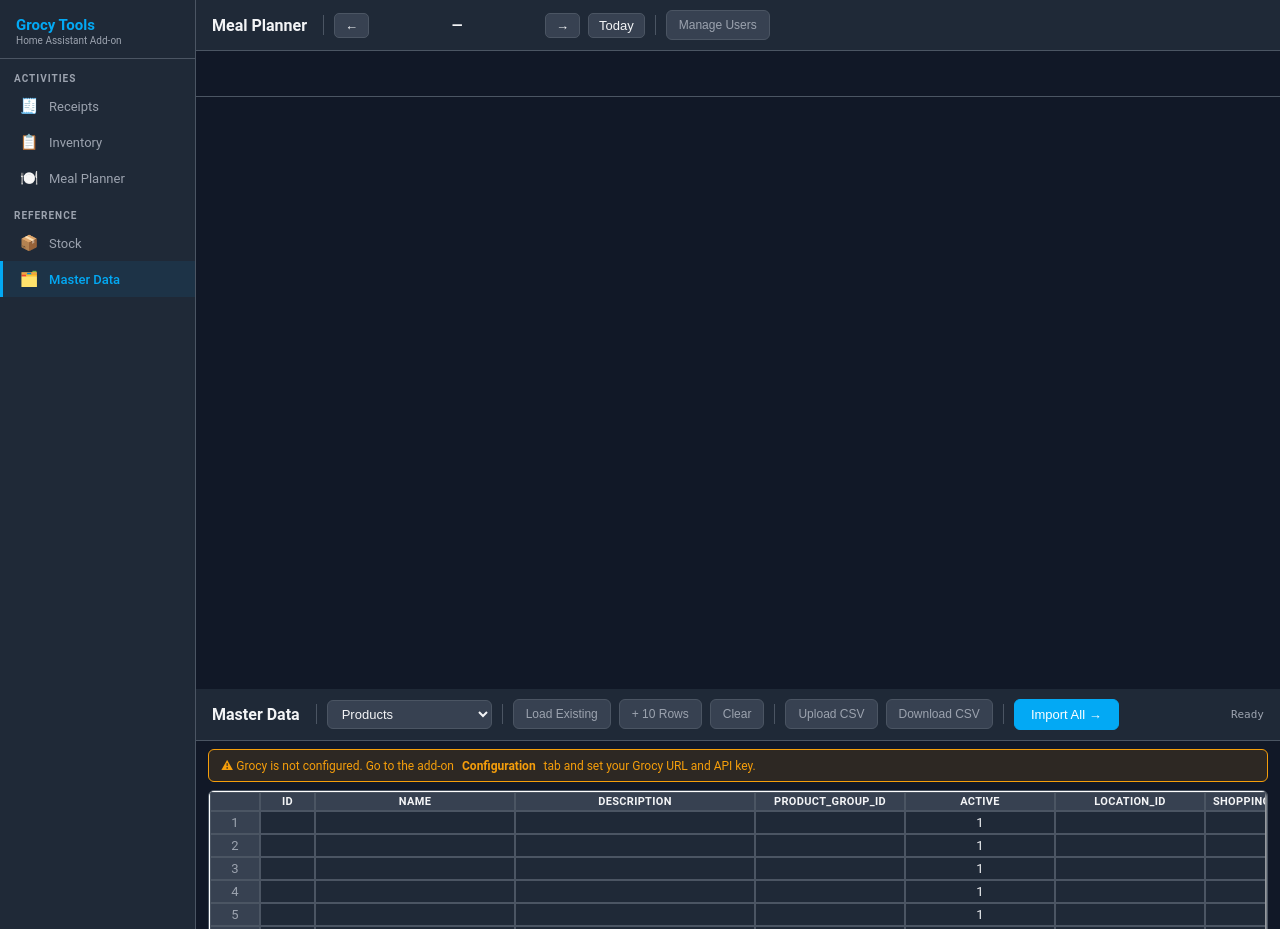
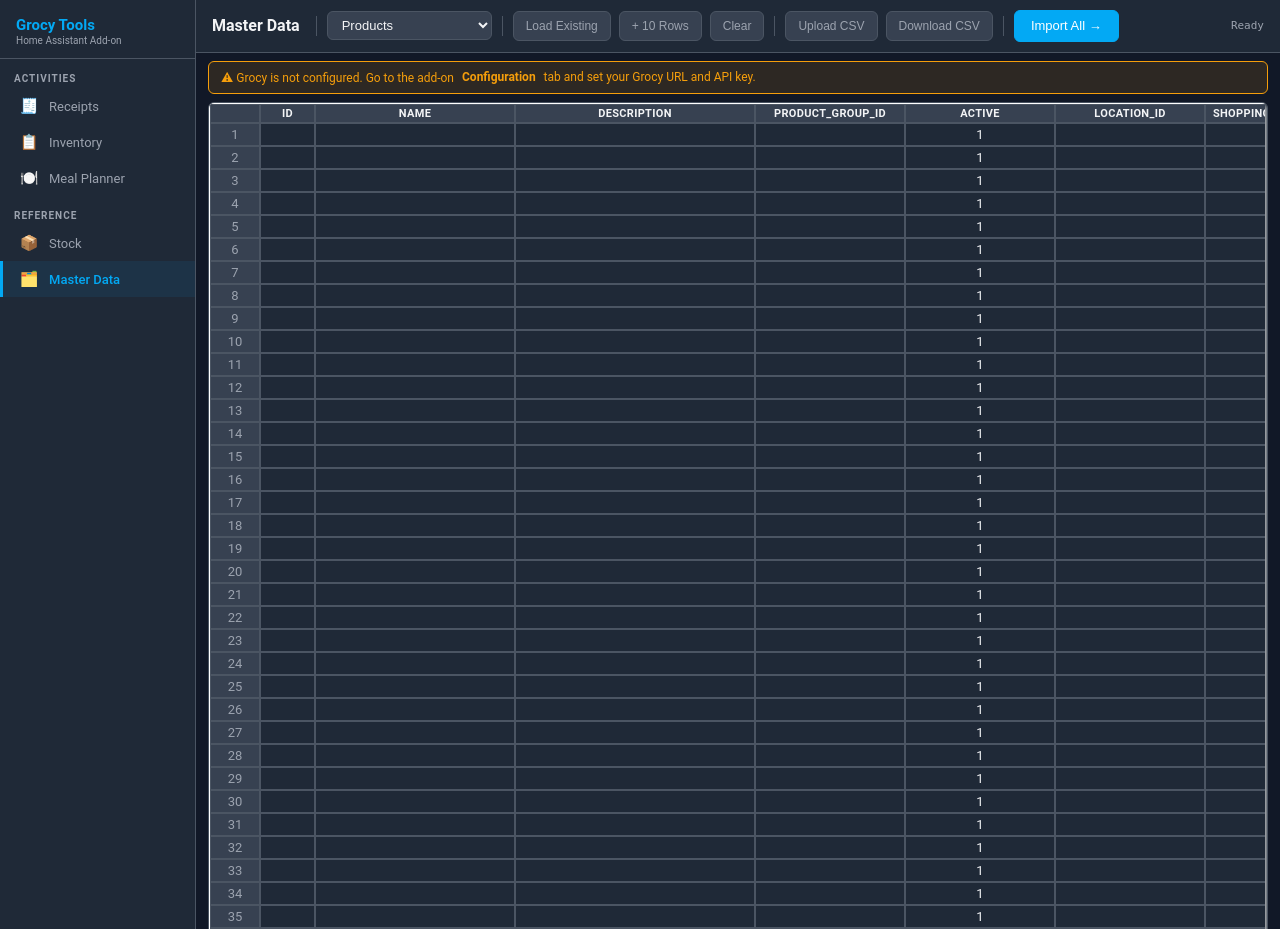
Before and after one commit to erikbfriedman/Grocy-Import, a Flask app: page / in a window 1280 px wide. Shown: the top 929 px of the page. Run offline with Flask 3, Linux system fonts and the light colour scheme; data that the repository does not hold is empty.

Commit message:
Fix meal planner bleeding through all pages
#page-mealplanner had display:flex which overrides .page{display:none}
due to ID selector specificity. Removing it lets the active class rule
take over correctly.

Co-Authored-By: Claude Sonnet 4.6 <noreply@anthropic.com>

```diff
--- a/grocy-import/app/templates/index.html
+++ b/grocy-import/app/templates/index.html
@@ -291,7 +291,7 @@
         /* ══════════════════════════════════════════════════════════
            MEAL PLANNER
         ══════════════════════════════════════════════════════════ */
-        #page-mealplanner { padding: 0; display: flex; flex-direction: column; min-height: 0; }
+        #page-mealplanner { padding: 0; flex-direction: column; min-height: 0; }
         .mp-week-nav { display: flex; align-items: center; gap: 8px; }
         .mp-week-label { font-weight: 600; font-size: 14px; min-width: 160px; text-align: center; }
         .mp-nav-btn { background: var(--surface2); border: 1px solid var(--border); color: var(--text); border-radius: 5px; padding: 4px 10px; cursor: pointer; font-size: 13px; }
--- a/grocy-import/config.yaml
+++ b/grocy-import/config.yaml
@@ -1,6 +1,6 @@
 name: "Grocy Import"
 description: "Spreadsheet-style bulk importer for all major Grocy data tables"
-version: "1.4.0"
+version: "1.4.1"
 slug: grocy_import
 init: false
 arch:
```
